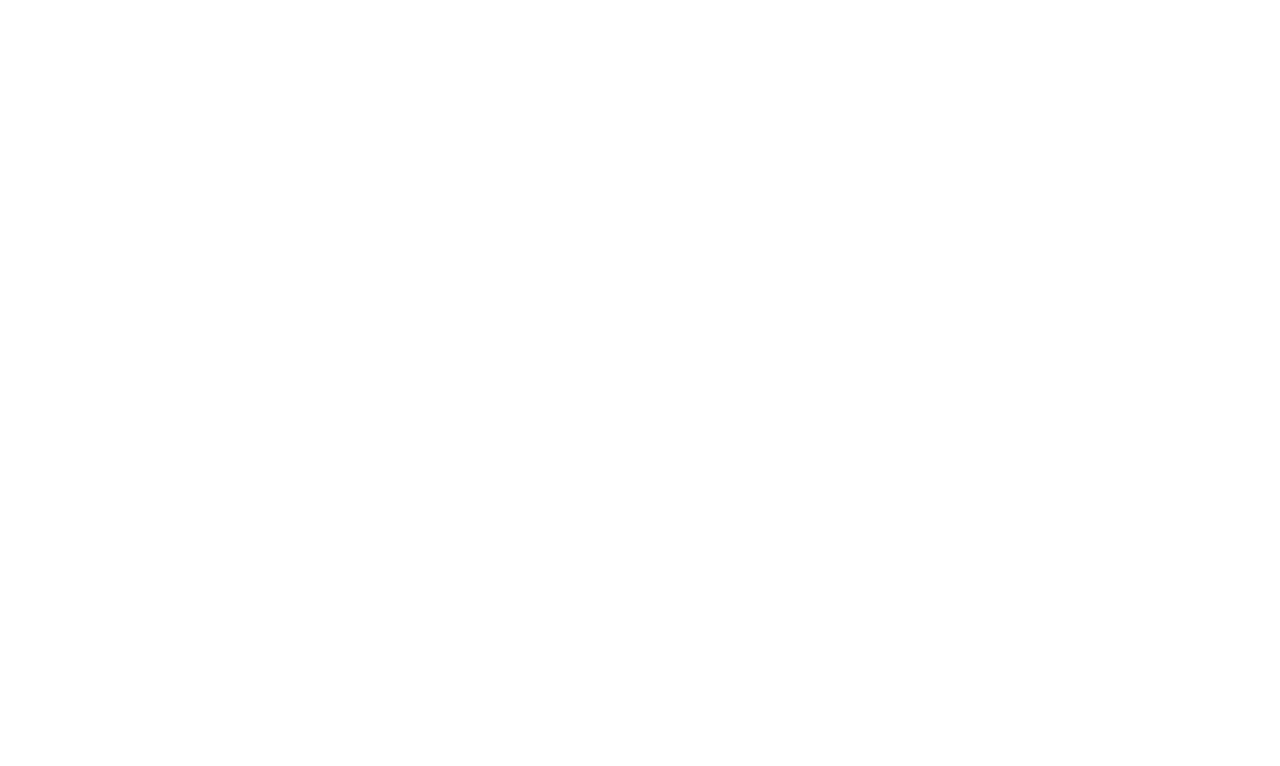
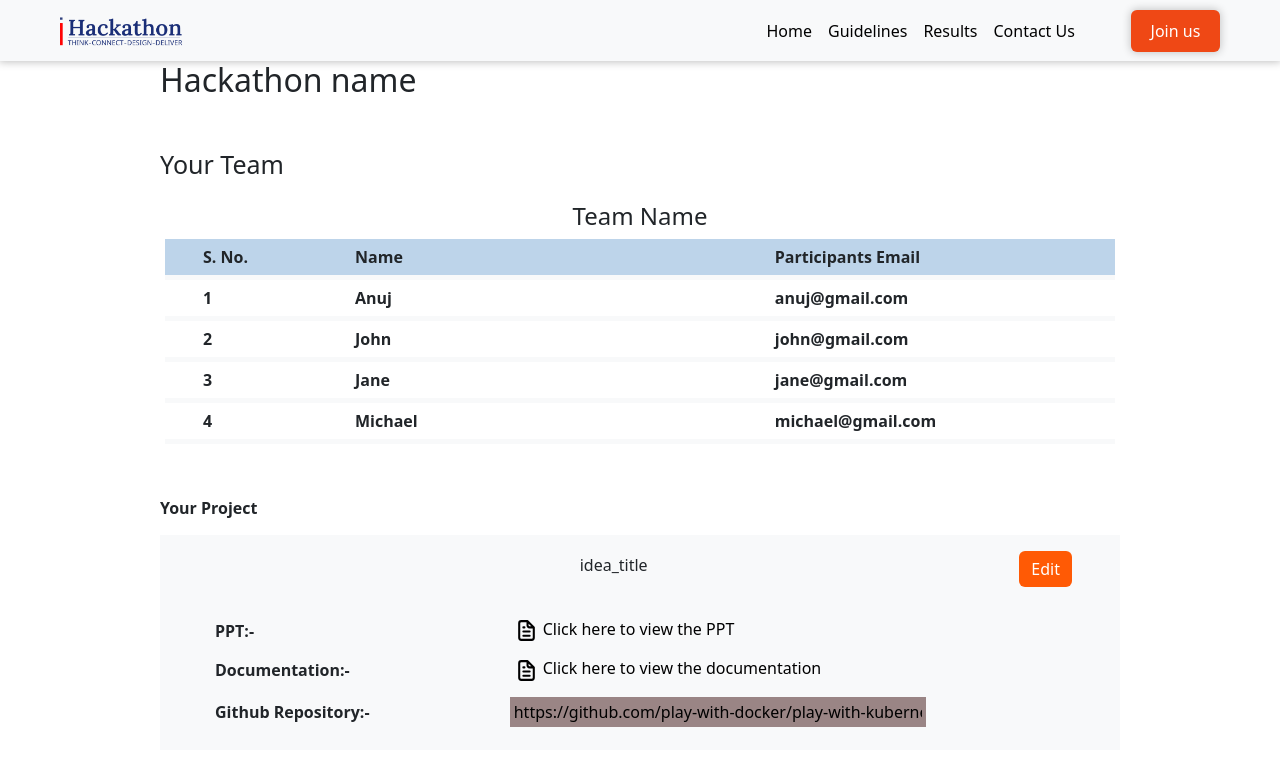
Before and after one commit to Pinder27/hackathon, a React (Create React App) app: page /projectDetail/1 in a window 1280 px wide. Before the commit this address had no page. Shown: the top 766 px of the page. Built offline with nearby package versions, Linux system fonts and the light colour scheme; the HTML template or start-up script is replaced by a standard one.

Commit message:
fixed path for different components

```diff
--- a/package.json
+++ b/package.json
@@ -3,6 +3,10 @@
   "version": "0.1.0",
   "private": true,
   "dependencies": {
+    "@emotion/react": "^11.11.1",
+    "@emotion/styled": "^11.11.0",
+    "@mui/icons-material": "^5.14.12",
+    "@mui/material": "^5.14.12",
     "@testing-library/jest-dom": "^5.17.0",
     "@testing-library/react": "^13.4.0",
     "@testing-library/user-event": "^13.5.0",
--- a/src/App.js
+++ b/src/App.js
@@ -4,10 +4,8 @@
 
 
 
-
 function App() {
   return (
-
     <Router/>
   );
 }
--- a/src/Routers.js
+++ b/src/Routers.js
@@ -1,12 +1,16 @@
 import {BrowserRouter, Route, Routes } from 'react-router-dom'
 
 import Home from './components/Home'
+import CompletedHackathon from './components/CompletedHackathon'
+import ProjectDetail from './components/ProjectDetail';
 import GuideLines from './components/Guidelines'
 import Result from './components/Results'
 import Contact from './components/Contact'
 import Reg from './components/Reg'
 import TeamDetail from './components/TeamDetailForm'
 import IdeaDescription from './components/IdeaDescription'
+import PanelistProjectList from './components/PanelistProjectList';
+import PanelReview from './components/PanelReview';
 
 
 export default function Router(){
@@ -21,9 +25,10 @@
                 <Route  path='/reg'  element={<Reg/>}/>
                 <Route  path='/teamdetail'  element={<TeamDetail/>}/>
                 <Route  path='/ideadescription'  element={<IdeaDescription/>}/>
-
-
-
+                <Route path="/CompletedHackathon" element={<CompletedHackathon />}></Route>
+                <Route path="/projectDetail/:id" element={<ProjectDetail />}></Route>
+                <Route path="/panelistProjectList" element={<PanelistProjectList />}></Route>
+                <Route path="/panelReview/:id" element={<PanelReview />}></Route>
             </Routes>
             </BrowserRouter>
         </div>
--- a/src/components/CompletedHackathon.js
+++ b/src/components/CompletedHackathon.js
@@ -1,5 +1,6 @@
 import React from 'react'
-import './CompletedHackathon.css'
+import '../assests/css/CompletedHackathon.css'
+import Navbar from './Navbar';
 import { Link } from 'react-router-dom';
 
 const HackathonList = () => {
@@ -37,6 +38,8 @@
   ];
 
   return (
+    <>
+    <Navbar />
     <div className='mx-5'>
       {/* name of user will be displayed here */}
       <h2 style={{marginBottom:"50px"}}>Anuj</h2>
@@ -62,6 +65,7 @@
 
       }
     </div>
+    </>
   )
 }
 
--- a/src/components/IdeaDescription.js
+++ b/src/components/IdeaDescription.js
@@ -1,9 +1,12 @@
 import React from 'react'
+import Navbar from './Navbar';
 import '../assests/css/IdeaDescription.css'
 
 const IdeaDescription = () => {
     return (
-        <div className='idea-description-container'>
+        <>
+          <Navbar />
+          <div className='idea-description-container'>
 
             <div className='idea-detail mx-auto'>
             <h2 className='text-center mt-4'>Describe your Idea</h2>
@@ -21,6 +24,7 @@
 
             </div>
         </div>
+        </>
     )
 }
 
--- a/src/components/PanelReview.js
+++ b/src/components/PanelReview.js
@@ -1,5 +1,6 @@
 import React from 'react'
-import SubmittedDetails from './components/SubmittedDetails'
+import SubmittedDetails from './SubmittedDetails'
+import Navbar from './Navbar';
 
 const PanelReview = () => {
 
@@ -15,6 +16,8 @@
 
 
   return (
+    <>    <Navbar />
+
     <div className='w-75 mx-auto'>
      <div>
         <span>Team Name:- </span>
@@ -39,6 +42,7 @@
         GitRepoUrl={submittedData.GitRepoUrl}
         />
     </div>
+    </>
   )
 }
 
--- a/src/components/PanelistProjectList.js
+++ b/src/components/PanelistProjectList.js
@@ -1,5 +1,6 @@
 import React from 'react'
-import ProjectList from './components/projectListRow'
+import ProjectList from './projectListRow'
+import Navbar from './Navbar';
 
 const PanelistProjectList = () => {
   const allotedList=[
@@ -37,6 +38,9 @@
   ]
 
   return (
+    <>
+    <Navbar />
+
     <div className='w-75 mx-auto'>
       <h3 className='text-center mb-4'>Project List</h3>
       <div className='row-with-shadow-flex' style={{ backgroundColor: "#bdd4ea" }}>
@@ -92,6 +96,7 @@
           </table>
        */}
     </div>
+    </>
   )
 }
 
--- a/src/components/ProjectDetail.js
+++ b/src/components/ProjectDetail.js
@@ -2,9 +2,9 @@
 import { styled } from '@mui/material/styles';
 import TableCell, { tableCellClasses } from '@mui/material/TableCell';
 import TableRow from '@mui/material/TableRow';
-import documentIcon from './Images/document.svg'
-import SubmittedDetails from './components/SubmittedDetails';
-import './ProjectDetail.css';
+import SubmittedDetails from './SubmittedDetails';
+import '../assests/css/ProjectDetail.css';
+import Navbar from './Navbar';
 
 const ProjectDetail = () => {
   const TeamList = [
@@ -66,6 +66,8 @@
 
   return (
     <>
+        <Navbar />
+
       <div className='project-detail-container'>
         <h2 className='mb-5'>Hackathon name</h2>
         <p style={{fontSize:"25px"}}>Your Team</p>
--- a/src/components/Reg.js
+++ b/src/components/Reg.js
@@ -1,13 +1,9 @@
 import React from "react";
 import "../assests/css/Reg.css";
 import { useState, useContext } from "react";
-// import { ToastContainer, toast } from "react-toastify";
-// import "react-toastify/dist/ReactToastify.css";
-// import "../../utils/generalstyles/generalstyles.css";
 import { useNavigate } from "react-router";
-// import CircularProgress from "@mui/material/CircularProgress";
+import Navbar from './Navbar';
 
-// import GoogleIcon from '@mui/icons-material/Google';
 
 const Reg = () => {
     const [name, setName] = useState("");
@@ -124,6 +120,7 @@
 
     return (
         <>
+          <Navbar />
         {
             // loading ? (
             // <div className="circle">
@@ -131,6 +128,8 @@
             //         <h2>Processing...</h2>
             //     </div> ):
             //  (
+
+
             <div className="auth-container">
                 <div className="main">
                     <input type="checkbox" id="chk" aria-hidden="true" />
--- /dev/null
+++ b/src/components/SubmittedDetails.jsx
@@ -0,0 +1,64 @@
+import React from 'react'
+import documentIcon from '../assests/images/document.svg'
+import { Link } from 'react-router-dom'
+
+const SubmittedDetails = ({user, teamName, ideaTitle, ideaSolution, pptUrl, pdfUrl, GitRepoUrl}) => {
+  return (
+    <div>
+    <p className='fw-semibold mt-5 '>Your Project</p>
+          <div style={{ backgroundColor: "#f8f9fa" }} className='px-5 py-3'>
+            <div className="d-flex justify-content-between align-items-center mb-4">
+              <p className='h6 mx-auto'>{ideaTitle}</p>
+              { user === "Participant" &&
+              <button className='btn btn-primary submit-btn'>Edit</button>
+               }
+            </div>
+            <table style={{ backgroundColor: "#f8f9fa", width: "100%" }} className='table-row-gape'>
+              <tbody >
+                <tr>
+                  <td className='fw-semibold'>PPT:-</td>
+                  <td>
+                    <Link to={pptUrl}
+                    target='_blank'
+                    className='link-to-text'
+                    >
+                     <img src={documentIcon}
+                      style={{width:"25px"}}
+                      className='mx-1'
+                     />
+                     Click here to view the PPT
+                    </Link>
+                  </td>
+                </tr>
+                <tr>
+                  <td className='fw-semibold' >Documentation:-</td>
+                  <td>
+                    <a href={pdfUrl}
+                    download="Addresources.js"
+                    target='_blank'
+                    className='link-to-text'
+                    >
+                     <img src={documentIcon}
+                      style={{width:"25px"}}
+                      className='mx-1'
+                     />
+                     Click here to view the documentation
+                    </a>
+                  </td>
+                </tr>
+                <tr>
+                  <td className='fw-semibold' >Github Repository:-</td>
+                  <td><input type='text'
+                    className='no-border p-1 py-1'
+                    style={{ backgroundColor: "#9a8585", width: "75%" }}
+                    value={GitRepoUrl}
+                  /></td>
+                </tr>
+              </tbody>
+            </table>
+          </div>
+          </div>
+  )
+}
+
+export default SubmittedDetails
--- a/src/components/TeamDetailForm.js
+++ b/src/components/TeamDetailForm.js
@@ -1,6 +1,7 @@
 import React from 'react'
 import { useState } from 'react'
 import '../assests/css/TeamDetail.css'
+import Navbar from './Navbar';
 
 import removeIcon from '../assests/images/remove-icon.svg'
 
@@ -57,6 +58,8 @@
         setFormFields(data);
     }
   return (
+    <>    <Navbar />
+
     <div className='team-detail-container'>
      <h1 className="text-center mb-5">Team Details</h1>
       <h3><label className='d-block'>Team Name</label></h3>
@@ -104,6 +107,7 @@
      <button className='btn btn-primary submit-btn btn-block text-center' onClick={submit}>Submit</button>
      </div>
     </div>
+    </>
   )
 }
 
--- /dev/null
+++ b/src/components/projectListRow.jsx
@@ -0,0 +1,21 @@
+import React from 'react'
+import { Link } from 'react-router-dom'
+const projectList = ({sNo, teamName, projectName, status, review}) => {
+  return (
+    <div className='row-with-shadow-flex fw-semibold'>
+
+            <span style={{width:"15%"}}>{sNo+1}</span>
+            <span style={{width:"25%"}}>{teamName}</span>
+            <span style={{width:"35%"}}>{projectName}</span>
+            <span style={{width:"20%"}}> {status}</span>
+            <span style={{width:"10%"}}>
+        {
+          status === "Pending" &&
+            <Link className='btn btn-sm' style={{color:"white", fontSize:"10px", backgroundColor:"#043465"}} to={review}>Review</Link>
+        }
+        </span>
+    </div>
+  )
+}
+
+export default projectList
```
Also changed, not shown: 1 other file (tests, documents, lock files or other folders).
